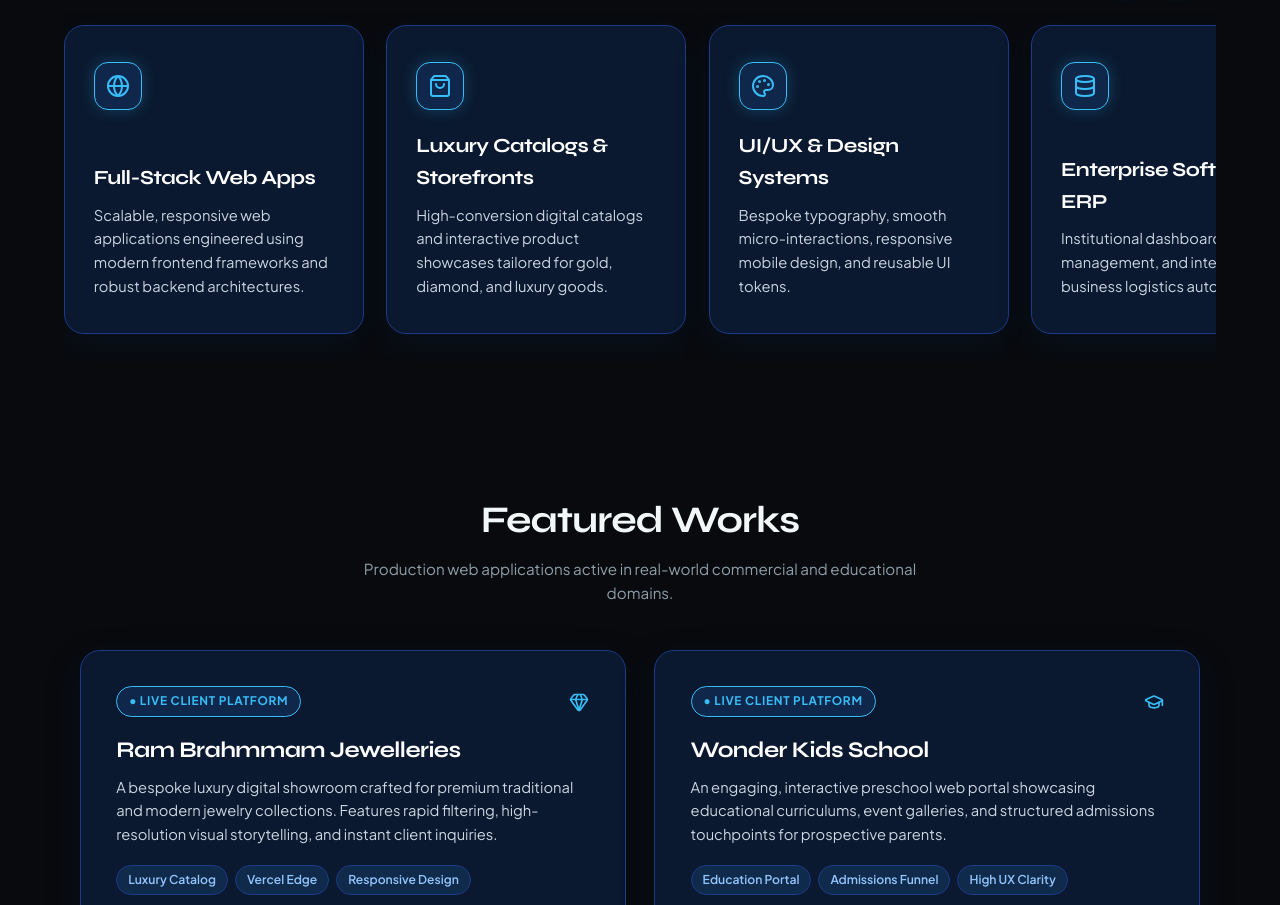
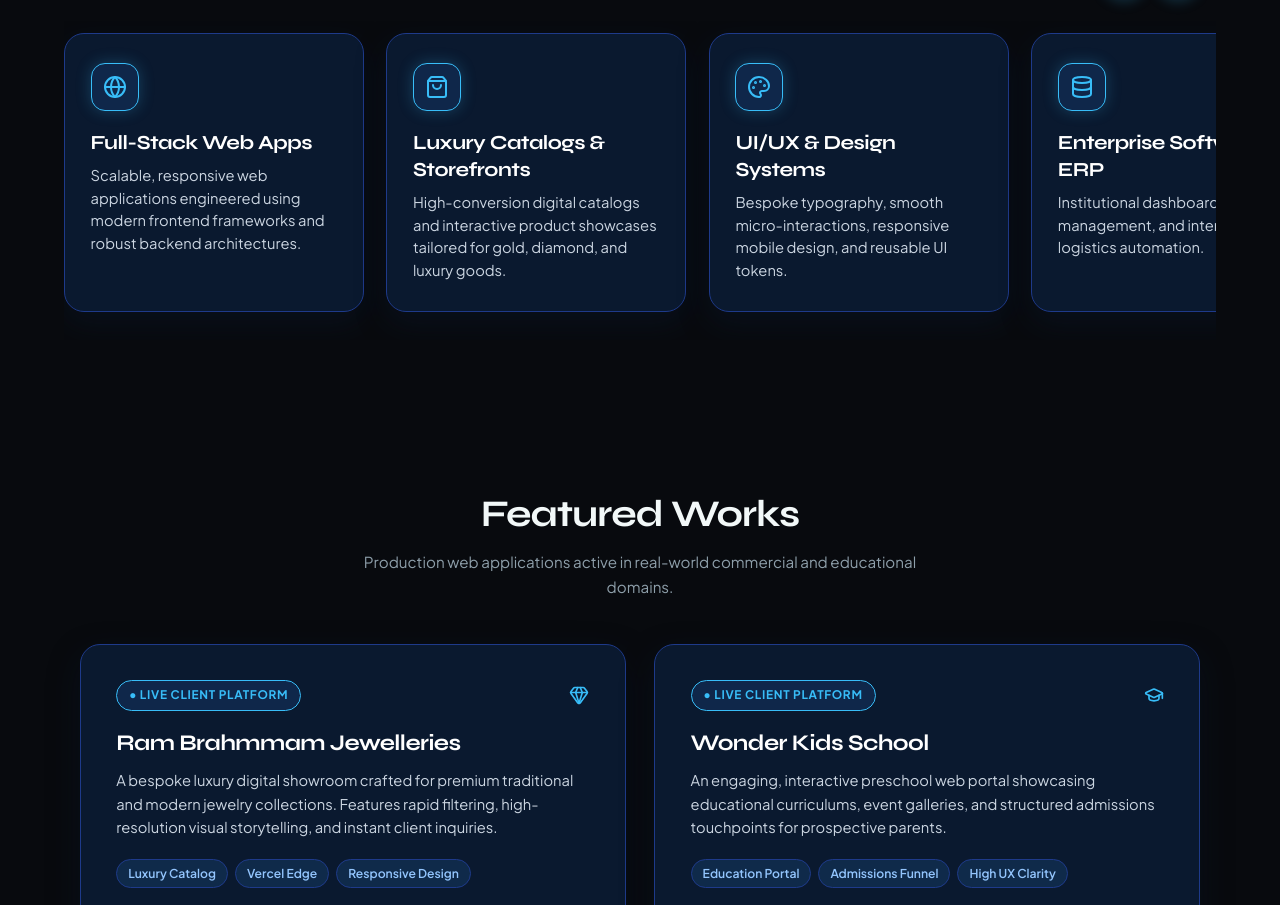
Before and after one commit to chandra13-chcs/snatak.dev, a plain HTML site: page index.html in a window 1280 px wide. Shown: the part 561-1466 px from the top of the page. Drawn offline with nearby package versions, Linux system fonts and the light colour scheme.

Commit message:
code changed

```diff
--- a/index.html
+++ b/index.html
@@ -15,7 +15,7 @@
 
   <style>
     /* =========================================
-       THEME VARIABLES: SOLID NAVY BLUE CARDS & TABS
+       THEME PALETTE (Solid Navy Blue Surfaces)
     ========================================= */
     :root[data-theme="dark"] {
       --bg-page: #080A0E;
@@ -25,6 +25,7 @@
       --header-border: rgba(56, 189, 248, 0.25);
       --header-shadow: 0 4px 25px rgba(0, 0, 0, 0.8);
 
+      /* Solid Deep Navy Blue for Cards */
       --card-navy-bg: #0A192F;
       --card-navy-border: #1E3A8A;
       --card-hover-border: #38BDF8;
@@ -56,6 +57,7 @@
       --header-border: #1E3A8A;
       --header-shadow: 0 6px 25px rgba(10, 25, 47, 0.18);
 
+      /* Solid Deep Navy Cards for High Contrast */
       --card-navy-bg: #0B1E38;
       --card-navy-border: #1E40AF;
       --card-hover-border: #38BDF8;
@@ -107,13 +109,14 @@
     }
 
     .section {
-      padding: 4rem 0;
+      padding: 4.5rem 0;
     }
 
     .section-title {
       text-align: center;
       font-size: 2.35rem;
       margin-bottom: 0.4rem;
+      color: var(--text-main);
     }
 
     .section-sub {
@@ -125,7 +128,7 @@
     }
 
     /* =========================================
-       1. HEADER (SOLID NAVY BAR)
+       1. HEADER
     ========================================= */
     header {
       position: sticky;
@@ -380,7 +383,7 @@
     }
 
     /* =========================================
-       3. SLIDES & TABS: RESPONSIVE CAROUSEL
+       3. END-TO-END CAPABILITIES (FIXED TEXT VISIBILITY)
     ========================================= */
     .carousel-header-controls {
       display: flex;
@@ -419,7 +422,6 @@
       box-shadow: 0 6px 20px rgba(56, 189, 248, 0.5);
     }
 
-    /* Viewport with comfortable margins */
     .slides-viewport {
       overflow-x: auto;
       scroll-behavior: smooth;
@@ -442,19 +444,20 @@
       padding-right: 1.5rem;
     }
 
-    /* Slide Card */
+    /* Fixed Slide Card Styling to Prevent Blank/Cutoff content */
     .slide-card {
       width: 300px;
+      min-height: 250px;
       flex-shrink: 0;
       background-color: var(--card-navy-bg) !important;
       border: 1.5px solid var(--card-navy-border);
       border-radius: 20px;
-      padding: 2.2rem 1.8rem;
+      padding: 1.8rem 1.6rem;
       box-shadow: 0 12px 30px rgba(10, 25, 47, 0.4);
       transition: all 0.35s cubic-bezier(0.16, 1, 0.3, 1);
       display: flex;
       flex-direction: column;
-      justify-content: space-between;
+      justify-content: flex-start;
       scroll-snap-align: start;
     }
 
@@ -467,6 +470,7 @@
     .service-icon {
       width: 48px;
       height: 48px;
+      min-height: 48px;
       border-radius: 14px;
       background: #0F274A;
       border: 1.5px solid var(--accent-cyan);
@@ -474,7 +478,7 @@
       display: flex;
       align-items: center;
       justify-content: center;
-      margin-bottom: 1.3rem;
+      margin-bottom: 1.1rem;
       transition: transform 0.3s ease;
       box-shadow: 0 0 15px var(--navy-glow);
     }
@@ -486,17 +490,26 @@
       border-color: #FFFFFF;
     }
 
+    .service-content {
+      display: flex;
+      flex-direction: column;
+      gap: 0.5rem;
+      width: 100%;
+    }
+
     .service-title {
       font-size: 1.25rem;
-      margin-bottom: 0.6rem;
-      color: var(--card-text-title) !important;
+      color: #FFFFFF !important;
       font-weight: 700;
+      line-height: 1.35;
+      margin: 0;
     }
 
     .service-desc {
-      color: var(--card-text-body) !important;
+      color: #CBD5E1 !important;
       font-size: 0.92rem;
-      line-height: 1.6;
+      line-height: 1.55;
+      margin: 0;
     }
 
     /* =========================================
@@ -581,20 +594,20 @@
     }
 
     /* =========================================
-       5. 5-STEP PROCESS: NAVY PIPELINE
+       5. 5-STEP PROCESS (FIXED SECTION HEADINGS)
     ========================================= */
     .process-pipeline {
       position: relative;
       display: grid;
       grid-template-columns: repeat(5, 1fr);
       gap: 1.2rem;
-      margin-top: 2rem;
+      margin-top: 2.2rem;
     }
 
     .process-pipeline::before {
       content: '';
       position: absolute;
-      top: 36px;
+      top: 29px;
       left: 8%;
       right: 8%;
       height: 3px;
@@ -860,7 +873,7 @@
     }
 
     /* =========================================
-       CRITICAL MOBILE RESPONSIVE FIXES
+       CRITICAL RESPONSIVE RULES
     ========================================= */
     @media (max-width: 992px) {
       .process-pipeline {
@@ -880,7 +893,7 @@
       .hero { padding: 2.4rem 0 1.8rem; }
     }
 
-    /* Mobile-Specific Slide Padding & Snapping (No Sticking to Screen) */
+    /* Mobile-Specific Card Size & Padding */
     @media (max-width: 768px) {
       .carousel-header-controls {
         flex-direction: column;
@@ -905,11 +918,19 @@
         padding-right: 1.5rem;
       }
 
-      /* Dynamic fluid width with preview of next card */
       .slide-card {
         width: calc(85vw - 1.5rem);
         max-width: 320px;
-        padding: 1.8rem 1.4rem;
+        min-height: 220px;
+        padding: 1.6rem 1.4rem;
+      }
+
+      .service-title {
+        font-size: 1.15rem;
+      }
+
+      .service-desc {
+        font-size: 0.88rem;
       }
     }
   </style>
@@ -975,7 +996,7 @@
       </div>
     </section>
 
-    <!-- ================= CAPABILITIES: MOBILE-FRIENDLY NAVY BLUE SLIDES ================= -->
+    <!-- ================= CAPABILITIES: FULLY VISIBLE SLIDES ================= -->
     <section id="services" class="section container">
       <div class="carousel-header-controls">
         <div>
@@ -992,13 +1013,13 @@
         </div>
       </div>
 
-      <!-- Horizontal Scroll Track with Snapping & Breathing Padding -->
+      <!-- Horizontal Scroll Track with Structured Content Container -->
       <div class="slides-viewport" id="slidesViewport">
         <div class="slides-track">
           <!-- Slide 1 -->
           <div class="slide-card">
             <div class="service-icon"><i data-lucide="globe"></i></div>
-            <div>
+            <div class="service-content">
               <h3 class="service-title">Full-Stack Web Apps</h3>
               <p class="service-desc">Scalable, responsive web applications engineered using modern frontend frameworks and robust backend architectures.</p>
             </div>
@@ -1007,7 +1028,7 @@
           <!-- Slide 2 -->
           <div class="slide-card">
             <div class="service-icon"><i data-lucide="shopping-bag"></i></div>
-            <div>
+            <div class="service-content">
               <h3 class="service-title">Luxury Catalogs & Storefronts</h3>
               <p class="service-desc">High-conversion digital catalogs and interactive product showcases tailored for gold, diamond, and luxury goods.</p>
             </div>
@@ -1016,7 +1037,7 @@
           <!-- Slide 3 -->
           <div class="slide-card">
             <div class="service-icon"><i data-lucide="palette"></i></div>
-            <div>
+            <div class="service-content">
               <h3 class="service-title">UI/UX & Design Systems</h3>
               <p class="service-desc">Bespoke typography, smooth micro-interactions, responsive mobile design, and reusable UI tokens.</p>
             </div>
@@ -1025,7 +1046,7 @@
           <!-- Slide 4 -->
           <div class="slide-card">
             <div class="service-icon"><i data-lucide="database"></i></div>
-            <div>
+            <div class="service-content">
               <h3 class="service-title">Enterprise Software & ERP</h3>
               <p class="service-desc">Institutional dashboards, student management, and internal business logistics automation.</p>
             </div>
@@ -1034,7 +1055,7 @@
           <!-- Slide 5 -->
           <div class="slide-card">
             <div class="service-icon"><i data-lucide="zap"></i></div>
-            <div>
+            <div class="service-content">
               <h3 class="service-title">Speed & Performance</h3>
               <p class="service-desc">Sub-second page load times, image compression pipelines, and database query optimizations.</p>
             </div>
@@ -1043,7 +1064,7 @@
           <!-- Slide 6 -->
           <div class="slide-card">
             <div class="service-icon"><i data-lucide="cloud"></i></div>
-            <div>
+            <div class="service-content">
               <h3 class="service-title">Cloud Deployment & CI/CD</h3>
               <p class="service-desc">Zero-downtime automated workflows deployed directly across edge global networks.</p>
             </div>
@@ -1052,7 +1073,7 @@
           <!-- Slide 7 -->
           <div class="slide-card">
             <div class="service-icon"><i data-lucide="smartphone"></i></div>
-            <div>
+            <div class="service-content">
               <h3 class="service-title">Mobile PWA Development</h3>
               <p class="service-desc">Progressive web apps delivering native app-like fluidity directly on mobile browsers.</p>
             </div>
@@ -1061,7 +1082,7 @@
           <!-- Slide 8 -->
           <div class="slide-card">
             <div class="service-icon"><i data-lucide="headphones"></i></div>
-            <div>
+            <div class="service-content">
               <h3 class="service-title">Architectural Support</h3>
               <p class="service-desc">Continuous monitoring, security maintenance, and iterative development alongside growth.</p>
             </div>
@@ -1118,7 +1139,7 @@
       </div>
     </section>
 
-    <!-- ================= 5-STEP PROCESS ================= -->
+    <!-- ================= 5-STEP PROCESS (FIXED HEADINGS) ================= -->
     <section id="process" class="section container">
       <h2 class="section-title">Our 5-Step Process</h2>
       <p class="section-sub">A structured, high-precision roadmap from blueprint to production deployment.</p>
@@ -1229,7 +1250,6 @@
       <p class="section-sub">Ready to build or modernize your platform? Connect with us directly or drop a note.</p>
 
       <div class="contact-container">
-        <!-- Single-Line WhatsApp CTA -->
         <div class="whatsapp-banner">
           <p style="font-weight: 600; color: #FFFFFF; font-size: 0.95rem;">Prefer instant messaging? Chat with the founders directly:</p>
           <a href="https://wa.me/918897798251?text=Hello%20snatak.dev%20team,%20I%20would%20like%20to%20discuss%20a%20project." target="_blank" rel="noopener noreferrer" class="btn-whatsapp">
@@ -1411,7 +1431,7 @@
       });
     });
 
-    // 3. Capabilities Slides Carousel Controls (Dynamic Width Responsive Scroll)
+    // 3. Capabilities Slides Carousel Controls (Dynamic Responsive Width)
     const slidesViewport = document.getElementById('slidesViewport');
     const prevSlide = document.getElementById('prevSlide');
     const nextSlide = document.getElementById('nextSlide');
@@ -1440,7 +1460,7 @@
           pipelineObserver.disconnect();
         }
       });
-    }, { threshold: 0.2 });
+    }, { threshold: 0.15 });
 
     const pipelineTrack = document.getElementById('pipelineTrack');
     if (pipelineTrack) {
```
